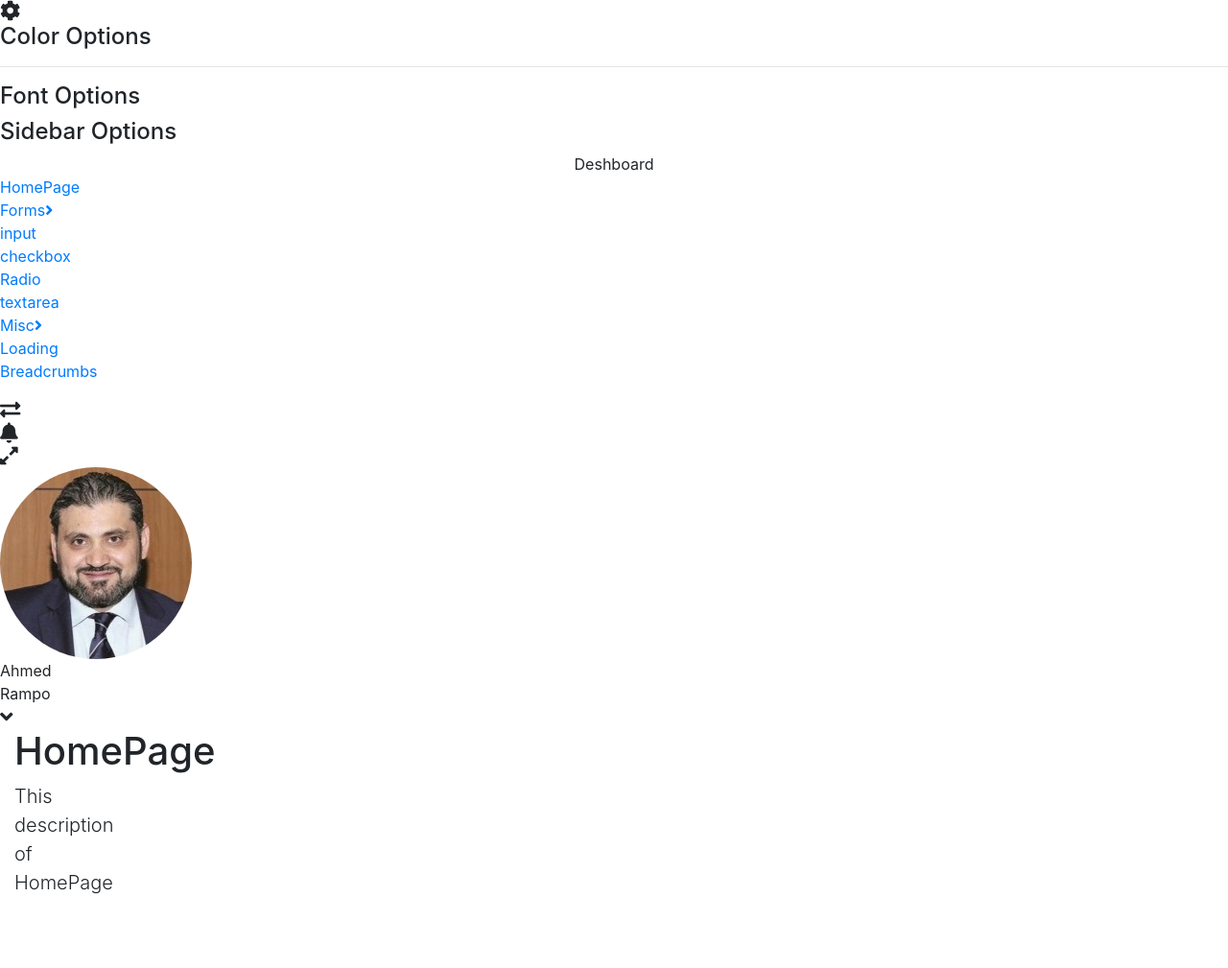
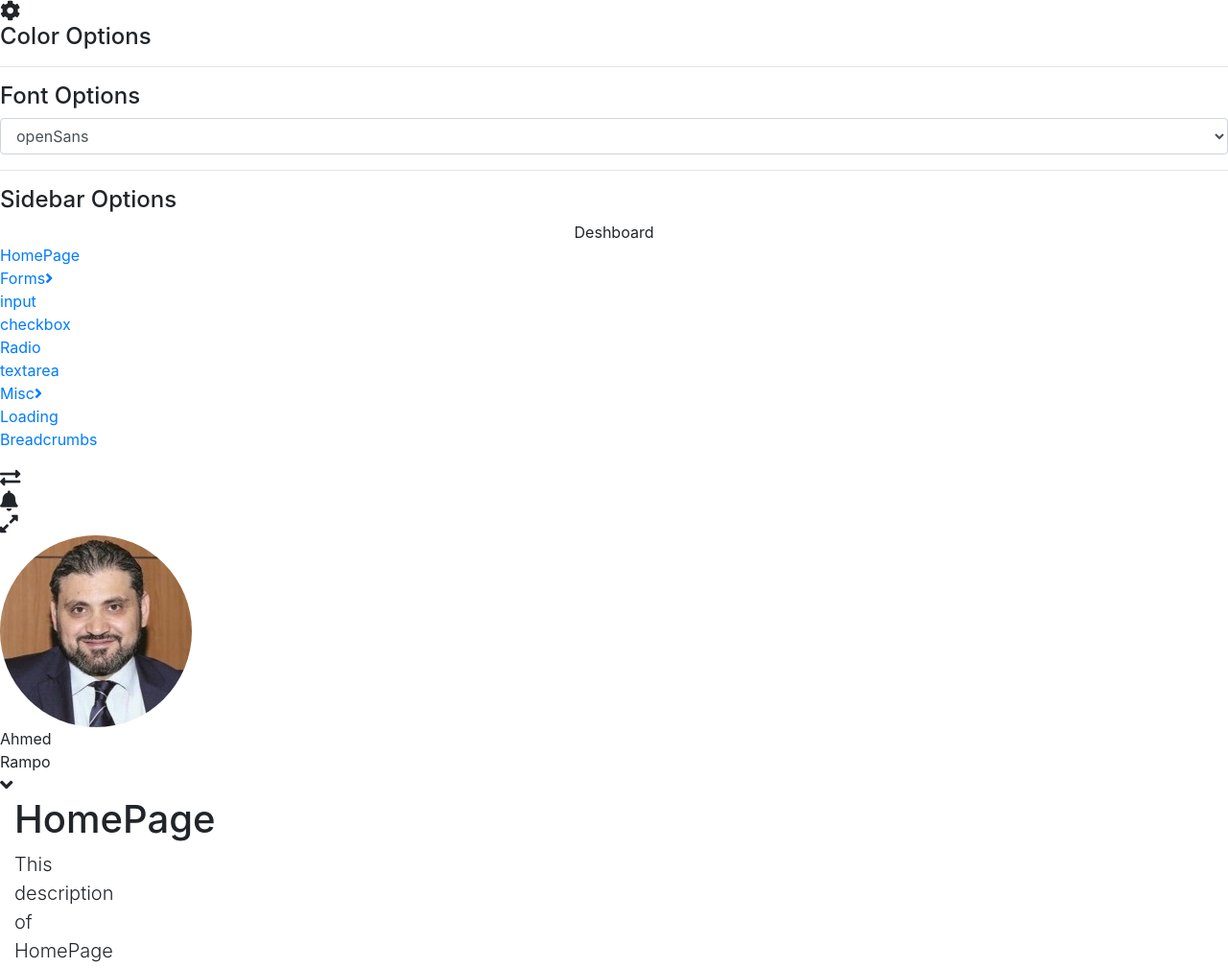
Before and after one commit to ahmedramadan289/UltimateCourse, a website: page stage/html/homepage.pug in a window 1280 px wide. Shown: the whole page at 96% size. Before the commit the page ends 951 px from the top, so only its background shows below. Drawn offline with nearby package versions, Linux system fonts and the light colour scheme; files that its build step writes are made by us from their sources; files whose address does not match are found by name.

Commit message:
added font optinos

```diff
--- a/stage/css/sass/components/_settings.scss
+++ b/stage/css/sass/components/_settings.scss
@@ -46,4 +46,9 @@
             }
         }
     }
+    .font-option {
+        select {
+            text-transform: capitalize;
+        }
+    }
 }
--- a/stage/css/sass/layout/_global.scss
+++ b/stage/css/sass/layout/_global.scss
@@ -3,7 +3,19 @@
 }
 
 body {
-    font-family: 'Open Sans', sans-serif;
+    font-family: 'Open Sans Condensed', sans-serif;
+    &.openSans {
+        font-family: 'Open Sans Condensed', sans-serif;
+    }
+    &.publicSans {
+        font-family: 'Public Sans', sans-serif;
+    }
+    &.roboto {
+        font-family: 'Roboto', sans-serif;
+    }
+    &.sourceSansPro {
+        font-family: 'Source Sans Pro', sans-serif;
+    }
 }
 
 .page {
--- a/stage/html/pug/components/settings.pug
+++ b/stage/html/pug/components/settings.pug
@@ -10,7 +10,13 @@
                 each theme in themes
                     li(data-theme=theme)
             hr
-        .option-box
+        .option-box.font-option
             h4 Font Options
+            -var fonts=["openSans","publicSans","roboto","sourceSansPro"]
+            select.form-control
+                each font in fonts
+                    option(value=font)=font
+            hr
+
         .option-box
             h4 Sidebar Options
--- a/stage/html/pug/layout/styles.pug
+++ b/stage/html/pug/layout/styles.pug
@@ -1,3 +1,3 @@
 link(rel="stylesheet", href="css/bootstrap.min.css")
 link(rel="stylesheet" href="css/main.css")
-link(rel="stylesheet", href="https://fonts.googleapis.com/css2?family=Open+Sans:ital,wght@1,600&display=swap")
+link(rel="stylesheet", href="https://fonts.googleapis.com/css2?family=Open+Sans+Condensed:wght@700&family=Public+Sans:wght@300&family=Roboto&family=Source+Sans+Pro&display=swap")
--- a/stage/js/script.js
+++ b/stage/js/script.js
@@ -24,15 +24,27 @@ $(function() {
     $('.toggle-settings').on("click", function() {
         $(this).find('i').toggleClass('fa-spin')
         $(this).parent().toggleClass('hide-settings');
+
     });
     var themesClasses = [];
+    var fontsClasses = [];
     $('.color-option li').each(function() {
         themesClasses.push($(this).data('theme'))
+    });
+    $('.font-option select option').each(function() {
+        fontsClasses.push($(this).val())
     });
     $('.color-option  li').on("click", function() {
         $(this).addClass('active').siblings().removeClass('active');
         $('body').removeClass(themesClasses.join(' ')).addClass($(this).data('theme'))
     });
+    $('.font-option select').on("change", function() {
+        $('body').removeClass(fontsClasses.join(' ')).addClass($(this).find('option:selected').val())
+    });
+
+
+
+
 
 });
 
```
Also changed, not shown: dist/css/main.css, dist/homepage.html, dist/js/main-min.js, dist/js/main.js, 1 other file.
